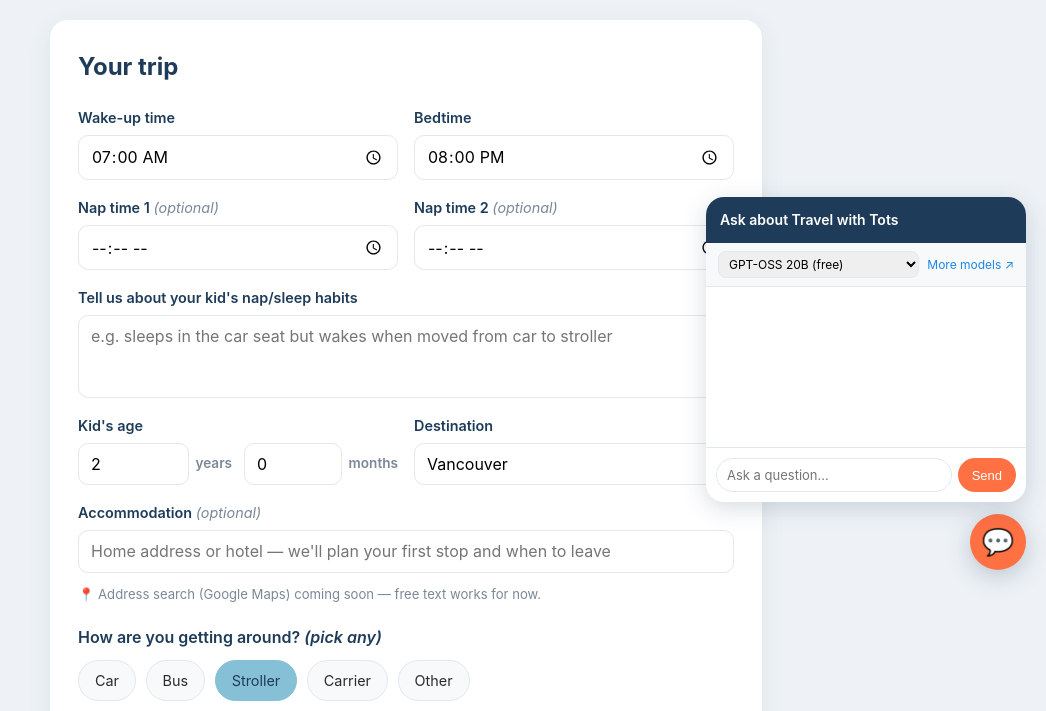
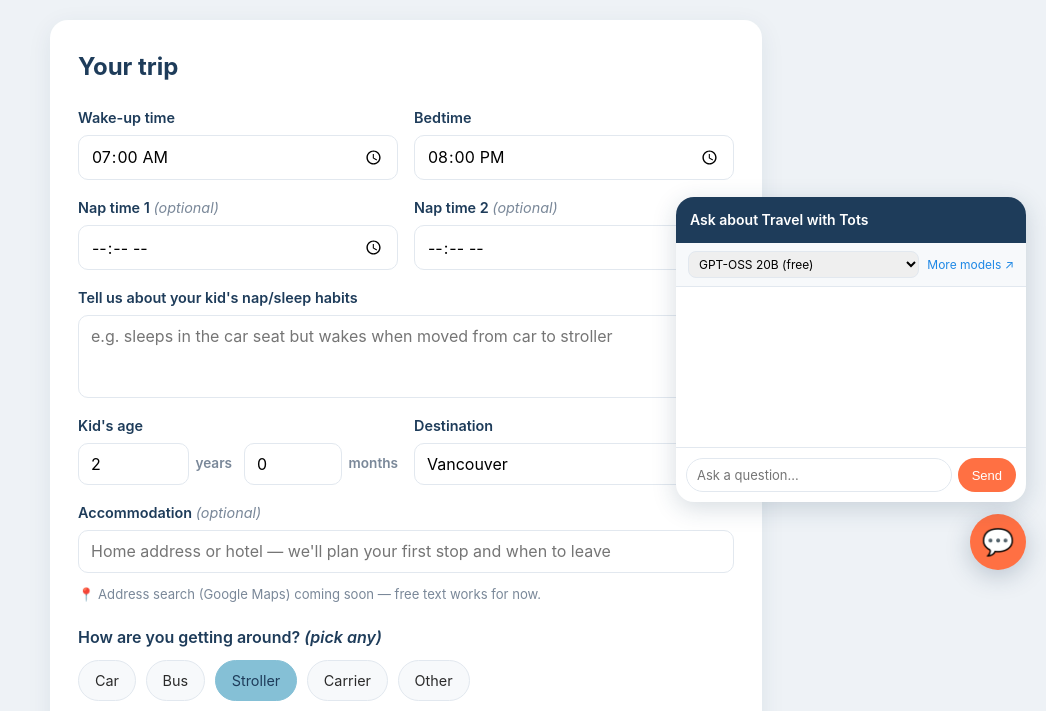
Before and after one commit to yingyulam/travel-with-tots, a Flask app: page /plan in a window 1280 px wide. Shown: the part 210-921 px from the top of the page, without its empty margins (234-1280 px from the left). Run offline with Flask 3, Linux system fonts and the light colour scheme.

Commit message:
Improve the chatbot answer format to be more readible.

```diff
--- a/src/prompts/website_chatbot.txt
+++ b/src/prompts/website_chatbot.txt
@@ -27,7 +27,8 @@ Knowledge base:
 - Navigation: hands off to Google Maps, no in-app turn-by-turn
 
 How you should answer:
-- Keep answers short: 2-4 sentences.
+- Keep answers concise: 2-4 sentences for simple questions.
+- When an answer covers multiple steps or items, break them onto their own lines with a blank line before the list and a "- " at the start of each item, so it's easy to scan. Do not use markdown formatting like **bold**, #headings, or backticks — the chat only displays plain text, so those characters would show up literally.
 - Be warm and encouraging — parents using this are often tired or stressed.
 - Only answer questions about the Travel with Tots website and its features.
 - If asked about model choice, mention the free option costs nothing to try.
--- a/static/chatbot.css
+++ b/static/chatbot.css
@@ -36,7 +36,7 @@
   position: absolute;
   right: 0;
   bottom: 68px;
-  width: 320px;
+  width: 350px;
   max-height: 440px;
   display: flex;
   flex-direction: column;
```
